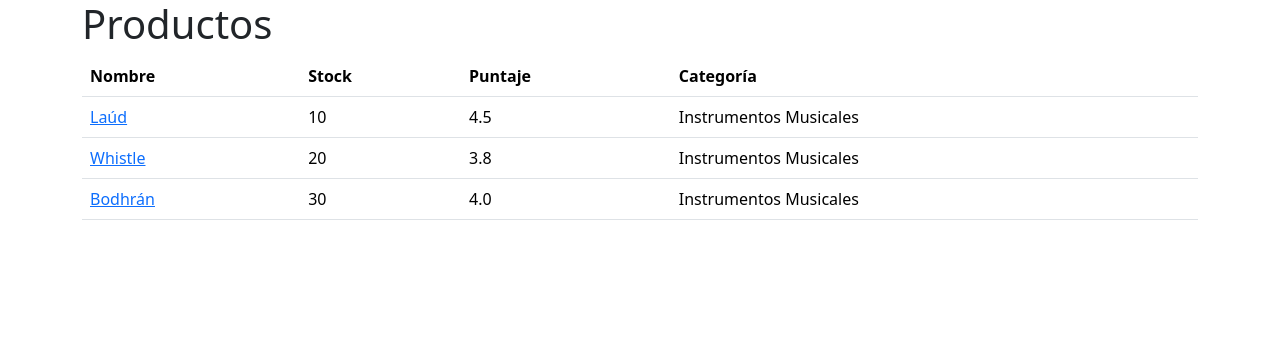
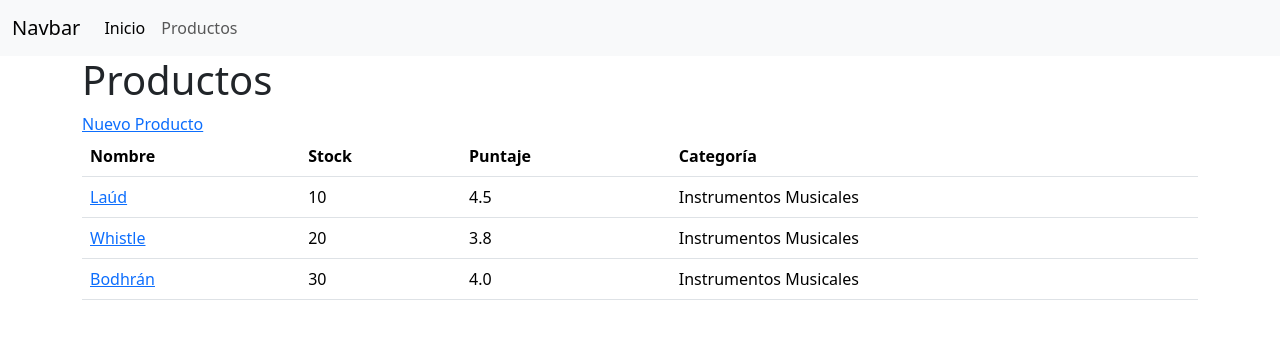
Before and after one commit to Zoranspiegel/django-productly, a Django app: page /productos/ in a window 1280 px wide. Shown: the top 339 px of the page. Run offline with Django 5.2, Linux system fonts and the light colour scheme; data comes from the database, SQL or seed files in the repository.

Commit message:
navbar & productos:formulario link

```diff
--- a/productly/urls.py
+++ b/productly/urls.py
@@ -16,8 +16,10 @@ Including another URLconf
 """
 from django.contrib import admin
 from django.urls import path, include
+from . import views
 
 urlpatterns = [
+    path('', views.inicio, name="inicio"),
     path('admin/', admin.site.urls),
     path('productos/', include('productos.urls'))
 ]
--- a/productos/templates/index.html
+++ b/productos/templates/index.html
@@ -2,6 +2,7 @@
 
 {% block content %}
 <h1>Productos</h1>
+<a href="{% url 'productos:formulario' %}">Nuevo Producto</a>
 
 <table class="table">
   <thead>
--- a/templates/base.html
+++ b/templates/base.html
@@ -12,6 +12,24 @@
     />
   </head>
   <body>
+    <nav class="navbar navbar-expand-lg bg-body-tertiary">
+      <div class="container-fluid">
+        <a class="navbar-brand" href="#">Navbar</a>
+        <button class="navbar-toggler" type="button" data-bs-toggle="collapse" data-bs-target="#navbarNav" aria-controls="navbarNav" aria-expanded="false" aria-label="Toggle navigation">
+          <span class="navbar-toggler-icon"></span>
+        </button>
+        <div class="collapse navbar-collapse" id="navbarNav">
+          <ul class="navbar-nav">
+            <li class="nav-item">
+              <a class="nav-link active" aria-current="page" href="{% url 'inicio' %}">Inicio</a>
+            </li>
+            <li class="nav-item">
+              <a class="nav-link" href="{% url 'productos:index' %}">Productos</a>
+            </li>
+          </ul>
+        </div>
+      </div>
+    </nav>
     <div class="container">
       {% block content %}
       {% endblock %}
--- /dev/null
+++ b/templates/inicio.html
@@ -0,0 +1,4 @@
+{% extends "base.html" %}
+{% block content %}
+    <h1>Bienvenido a Productly</h1>
+{% endblock  %}
```
Also changed, not shown: productly/views.py (added, +9 -0 lines), README.md.
